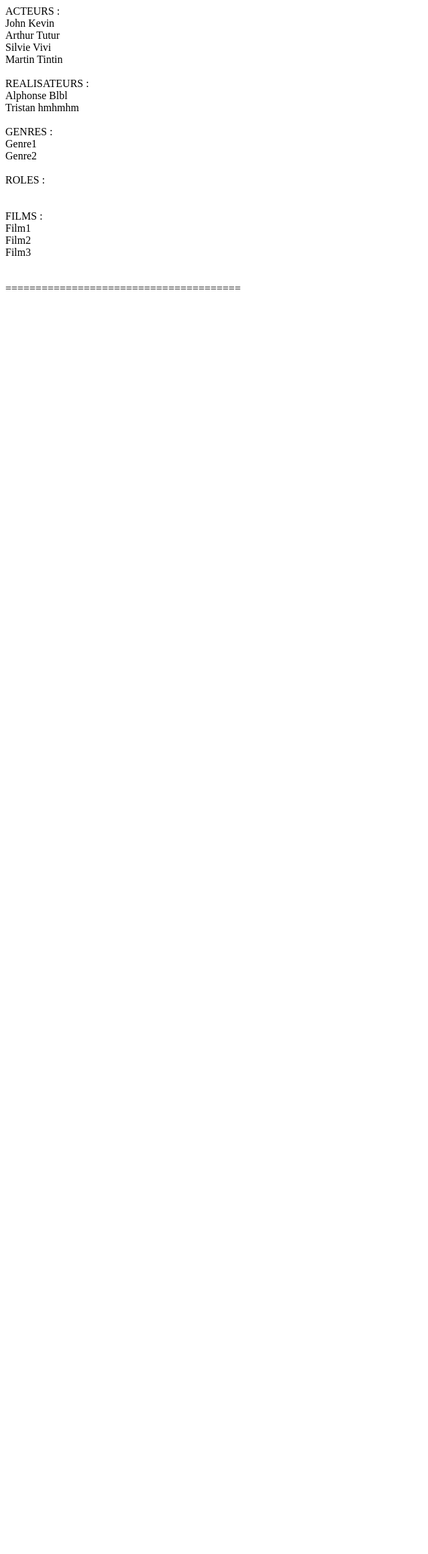
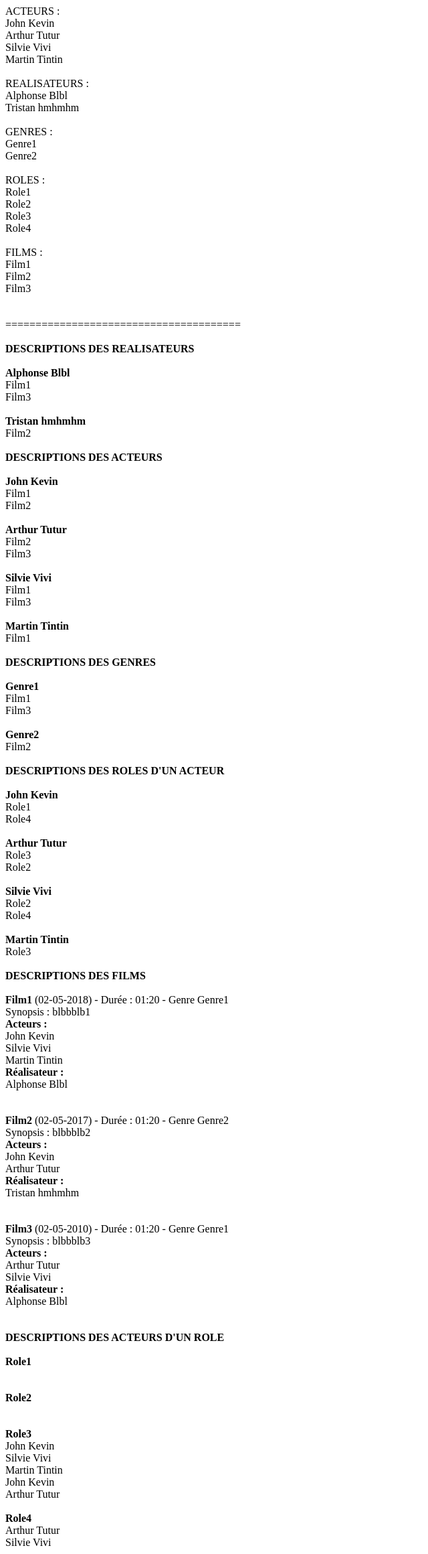
Before and after one commit to bob8213/web_training, a PHP site: page / in a window 1280 px wide. Shown: the whole page at 67% size, without its empty margins (0-640 px from the left). Before the commit the page ends 432 px from the top, so only its background shows below. Run offline with PHP 8.4, Linux system fonts and the light colour scheme.

Commit message:
Almost done

```diff
--- a/cinema/actor.php
+++ b/cinema/actor.php
@@ -1,6 +1,4 @@
 <?php
-
-require_once 'film_worker_abstract.php';
 
 class Actor extends FilmWorkerAbstract {
   private $roles = [];
--- a/cinema/db.php
+++ b/cinema/db.php
@@ -45,14 +45,73 @@
   }
 
   function fullDescription() {
-
+    $description = "<strong>DESCRIPTIONS DES REALISATEURS</strong><br>";
+    foreach ($this->directors as $director) {
+      $films = implode($director->getFilms(), '<br>');
+      $description .= "<br><strong>$director</strong><br>$films<br>";
+    }
+    $description .= "<br><strong>DESCRIPTIONS DES ACTEURS</strong><br>";
+    foreach ($this->actors as $actor) {
+      $films = implode($actor->getFilms(), '<br>');
+      $description .= "<br><strong>$actor</strong><br>$films<br>";
+    }
+    $description .= "<br><strong>DESCRIPTIONS DES GENRES</strong><br>";
+    foreach ($this->genres as $genre) {
+      $films = implode($genre->getFilms(), '<br>');
+      $description .= "<br><strong>$genre</strong><br>$films<br>";
+    }
+    $description .= "<br><strong>DESCRIPTIONS DES ROLES D'UN ACTEUR</strong><br>";
+    foreach ($this->actors as $actor) {
+      $roles = implode($actor->getRoles(), '<br>');
+      $description .= "<br><strong>$actor</strong><br>$roles<br>";
+    }
+    $description .= "<br><strong>DESCRIPTIONS DES FILMS</strong><br>";
+    foreach ($this->films as $film) {
+      $filmDesc = $film->fullDescription();
+      $description .= "<br>$filmDesc<br><br>";
+    }
+    $description .= "<br><strong>DESCRIPTIONS DES ACTEURS D'UN ROLE</strong><br>";
+    foreach ($this->roles as $role) {
+      $actors = implode($role->getActors(), '<br>');
+      $description .= "<br><strong>$role</strong><br>$actors<br>";
+    }
+    return $description;
   }
 
   function addActor($actor) { array_push($this->actors, $actor); }
   function addDirector($director) { array_push($this->directors, $director); }
   function addGenre($genre) { array_push($this->genres, $genre); }
-  // X Not role
-  function addFilm($film) { array_push($this->films, $film); }
+  function addFilm(
+    $title,
+    $release,
+    $length,
+    $genre,
+    $synopsis,
+    $director,
+    $roleActorKVPs
+  ) {
+    $actors = [];
+    foreach ($roleActorKVPs as $roleName => $actor) {
+      array_push($actors, $actor);
+      $role = array_search($roleName, $this->roles);
+      if ($role != false) {
+        $role = $this->roles[$role];
+      }else{
+        $role = new Role($roleName);
+        array_push($this->roles, $role);
+      }
+      $actor->addRole($role);
+    }
+    $film = new Film($title, $release, $length, $genre, $synopsis, $director, $actors);
+    array_push($this->films, $film);
+
+    $director->addFilm($film);
+    $genre->addFilm($film);
+    foreach ($actors as $actor) {
+      $actor->addFilm($film);
+      $role->addActor($actor);
+    }
+  }
 
 }
 
--- a/cinema/director.php
+++ b/cinema/director.php
@@ -1,9 +1,5 @@
 <?php
 
-require_once 'film_worker_abstract.php';
-
-class Director extends FilmWorkerAbstract {
-
-}
+class Director extends FilmWorkerAbstract {}
 
 ?>
--- a/cinema/film.php
+++ b/cinema/film.php
@@ -4,9 +4,9 @@
   private $title;
   private $release;
   private $length;
+  private $genre;
   private $synopsis;
   private $director;
-  private $genre;
   private $actors;
 
   function getTitle() { return $this->title; }
@@ -14,8 +14,8 @@
   function getLength() { return $this->length; }
   function getGenre() { return $this->genre; }
   function getSynopsis() { return $this->synopsis; }
+  function getDirector() { return $this->director; }
   function getActors() { return $this->actors; }
-  function getDirector() { return $this->director; }
 
   function __construct(
     $title,
@@ -23,16 +23,16 @@
     $length,
     $genre,
     $synopsis,
-    $actors,
-    $director
+    $director,
+    $actors
   ) {
     $this->title = $title;
     $this->release = $release;
     $this->length = $length;
     $this->genre = $genre;
     $this->synopsis = $synopsis;
+    $this->director = $director;
     $this->actors = $actors;
-    $this->director = $director;
   }
 
   function __tostring() { return "$this->title"; }
@@ -40,11 +40,11 @@
   function fullDescription() {
     $actors = implode($this->actors, "<br>");
     return "
-      $this->title ($this->release) - Durée : $this->length - Genre $this->genre<br>
+      <strong>$this->title</strong> ($this->release) - Durée : $this->length - Genre $this->genre<br>
       Synopsis : $this->synopsis<br>
-      Acteurs : <br>
+      <strong>Acteurs : </strong><br>
       $actors<br>
-      Réalisateur : <br>
+      <strong>Réalisateur :  </strong><br>
       $this->director
     ";
   }
--- a/cinema/film_worker_abstract.php
+++ b/cinema/film_worker_abstract.php
@@ -1,6 +1,4 @@
 <?php
-
-require_once 'film_abstract.php';
 
 abstract class FilmWorkerAbstract extends FilmAbstract{
   private $firstName;
--- a/cinema/index.php
+++ b/cinema/index.php
@@ -11,13 +11,15 @@
 
 <?php
 
+require_once 'film_abstract.php';
+require_once 'film_worker_abstract.php';
+
 require_once 'actor.php';
 require_once 'director.php';
 require_once 'film.php';
 require_once 'genre.php';
 require_once 'role.php';
-require_once 'film_abstract.php';
-require_once 'film_worker_abstract.php';
+
 require_once 'db.php';
 
 $db = new Db();
@@ -34,37 +36,28 @@
 $db->addGenre(new Genre("Genre2"));
 
 $db->addFilm(
-  "Film1", "02-05-2018", "01:20", $db->getGenre(0), "blbbblb1",
-  [
-    "Role1" => $db->getActor(0),
-    "Role2" => $db->getActor(2),
-    "Role3" => $db->getActor(3),
-  ],
-  $db->getDirector(0)
+  "Film1", "02-05-2018", "01:20", $db->getGenre(0), "blbbblb1", $db->getDirector(0),
+  ["Role1" => $db->getActor(0), "Role2" => $db->getActor(2), "Role3" => $db->getActor(3)]
 );
 
 $db->addFilm(
-  "Film2", "02-05-2017", "01:20", $db->getGenre(1), "blbbblb2",
-  [
-    "Role4" => $db->getActor(0),
-    "Role3" => $db->getActor(1),
-  ],
-  $db->getDirector(0)
+  "Film2", "02-05-2017", "01:20", $db->getGenre(1), "blbbblb2", $db->getDirector(1),
+  ["Role4" => $db->getActor(0), "Role3" => $db->getActor(1)]
 );
 
 $db->addFilm(
-  "Film3", "02-05-2010", "01:20", $db->getGenre(0), "blbbblb3",
-  [
-    "Role2" => $db->getActor(1),
-    "Role4" => $db->getActor(2),
-  ],
-  $db->getDirector(0)
+  "Film3", "02-05-2010", "01:20", $db->getGenre(0), "blbbblb3", $db->getDirector(0),
+  ["Role2" => $db->getActor(1), "Role4" => $db->getActor(2)]
 );
 
 echo $db;
 echo "<br><br>=======================================<br><br>";
 echo $db->fullDescription();
 
+// TODO fix roles
+// remove hardcorded stuf in Db
+// display interface
+
 ?>
 
 </body>
--- a/cinema/role.php
+++ b/cinema/role.php
@@ -1,6 +1,4 @@
 <?php
-
-require_once 'film_abstract.php';
 
 class Role extends FilmAbstract{
   private $name;
@@ -14,7 +12,7 @@
     return $this->name;
   }
 
-  function getActors() { return $this->roles; }
+  function getActors() { return $this->actors; }
 
   function addActor($actor) {
     array_push($this->actors, $actor);
```
